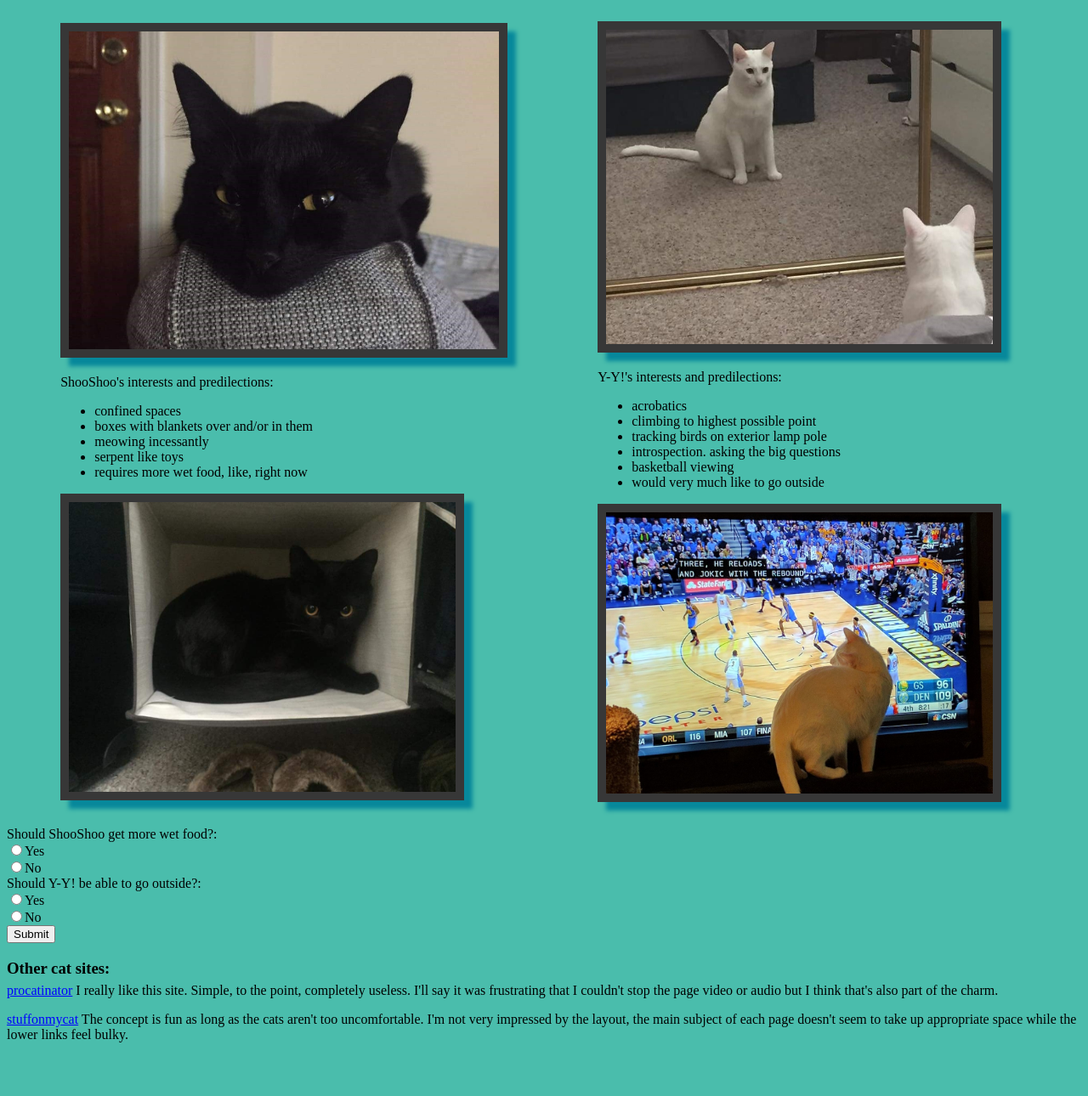
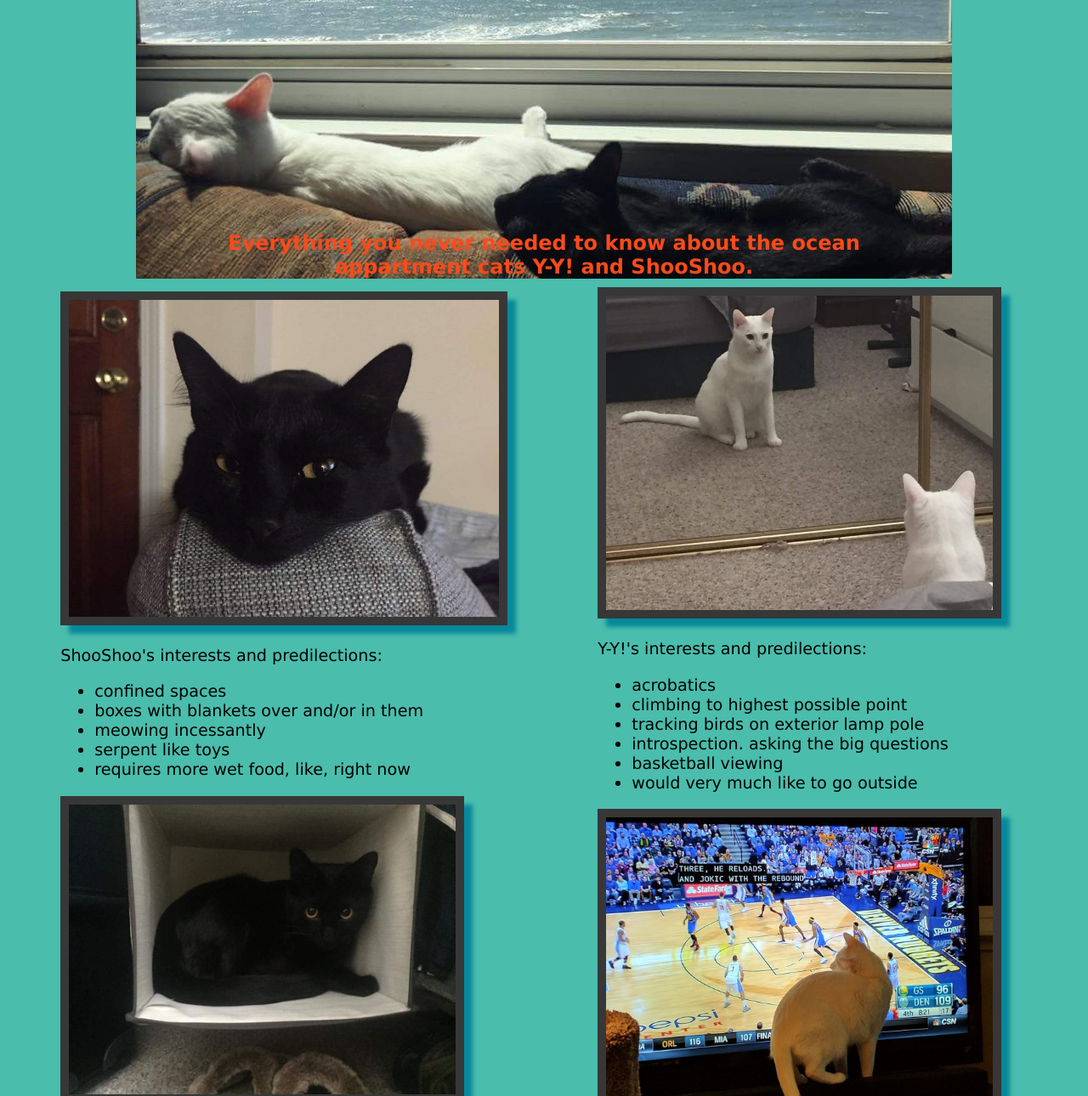
Before and after one commit to blanklist/blanklist.github.io, a plain HTML site: page index.html in a window 1280 px wide. Shown: the part 119-1409 px from the top of the page at 85% size. Before the commit the page ends 1362 px from the top, so only its background shows below. Drawn offline with Linux system fonts and the light colour scheme.

Commit message:
update header, changed fonts and sizing

```diff
--- a/style.css
+++ b/style.css
@@ -6,9 +6,10 @@
   background-image: url("snooze.jpg");
   background-repeat: no-repeat;
   background-position: center;
-  min-height: 40%;
+  min-height: 400px;
   position: relative;
   top: 15px;
+  font-family: "Lucida Sans Unicode", "Lucida Grande", sans-serif;
 }
 
 h1 {
@@ -21,7 +22,7 @@ h1 {
 header h2 {
 	text-align: center;
 	position: absolute;
-	bottom: 0px;
+	bottom: -20px;
   left: 20%;
 	right: 20%;
 	color: #FC4A1A;
@@ -46,6 +47,8 @@ body {
   flex-basis: auto;
 	margin: 20px;
   padding: 5px;
+  font-family: Verdana, Geneva, sans-serif;
+  font-size: 1.2em;
 }
 
 .column #Shoo-face {
@@ -88,6 +91,8 @@ body {
 
 form {
   display: block;
+  font-family: Verdana, Geneva, sans-serif;
+  font-size: 1.2em;
 }
 
 h3 {
```
